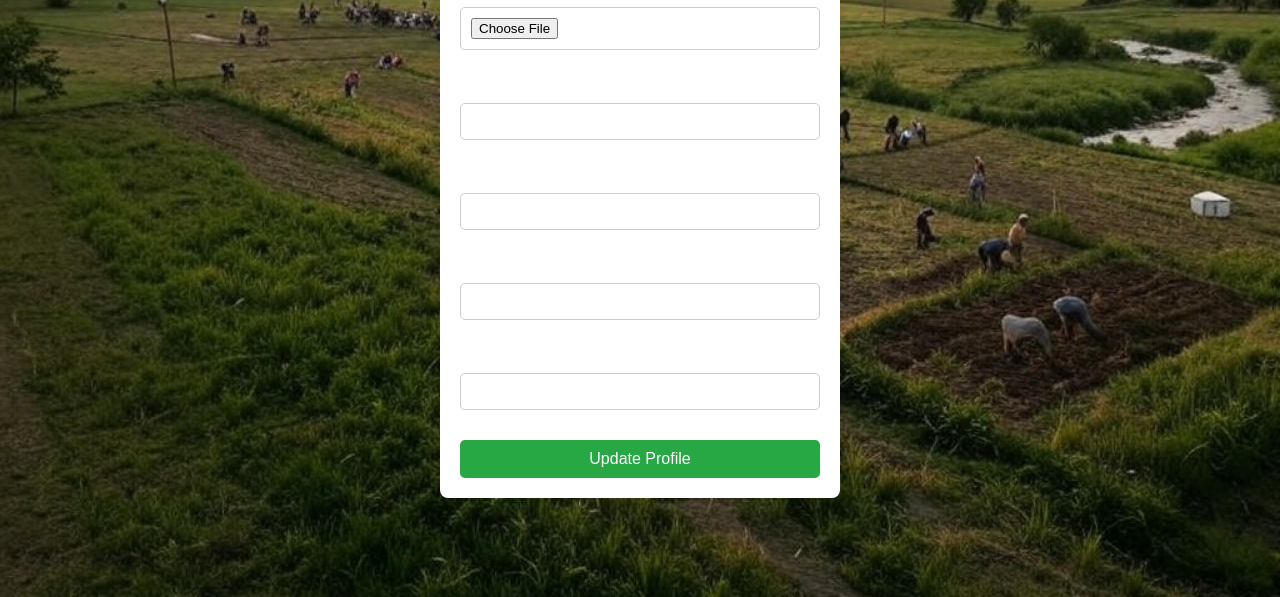
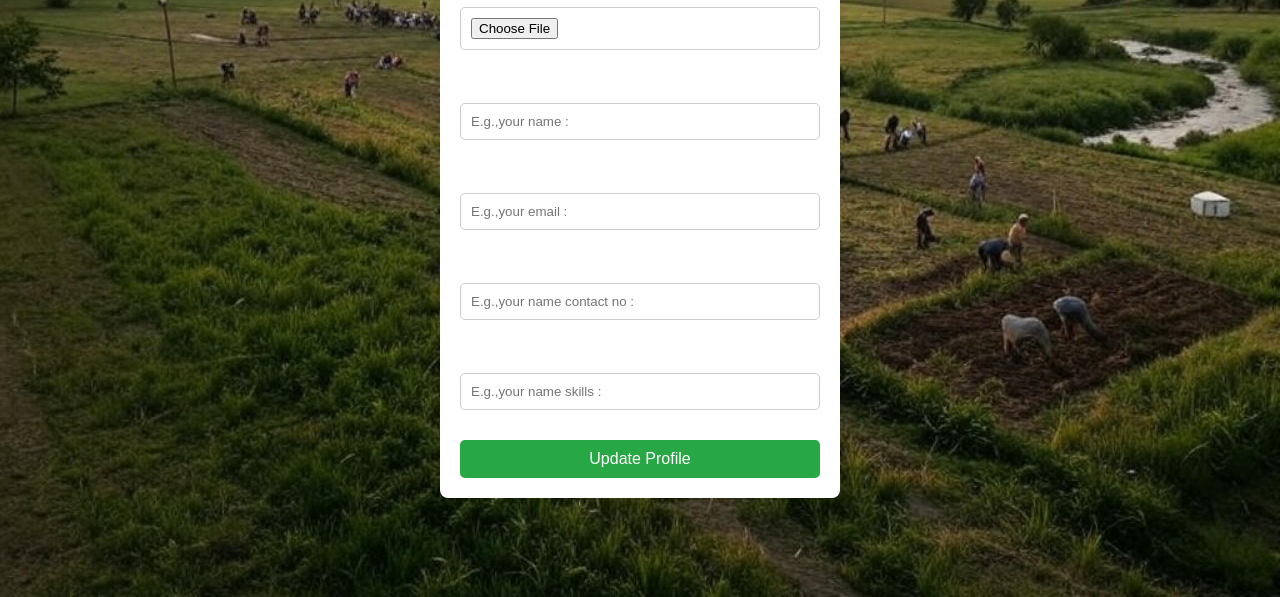
Before and after one commit to pavannimbalkar/REH_project, a plain HTML site: page laborer-profile.html in a window 1280 px wide. Shown: the part 203-800 px from the top of the page. Drawn offline with Linux system fonts and the light colour scheme; files whose address does not match are found by name.

Commit message:
Update laborer-profile.html

```diff
--- a/laborer-profile.html
+++ b/laborer-profile.html
@@ -19,16 +19,16 @@
         <!-- Profile Info -->
         <form id="profileForm">
             <label for="name">Full Name:</label>
-            <input type="text" id="name" name="name" required>
+            <input type="text" id="name" name="name" placeholder="E.g.,your name :" required>
 
             <label for="email">Email:</label>
-            <input type="email" id="email" name="email" required>
+            <input type="email" id="email" name="email" placeholder="E.g.,your email :" required>
 
             <label for="contact">Contact:</label>
-            <input type="tel" id="contact" name="contact" required>
+            <input type="tel" id="contact" name="contact" placeholder="E.g.,your name contact no :" required>
 
             <label for="skills">Skills:</label>
-            <input type="text" id="skills" name="skills" required>
+            <input type="text" id="skills" name="skills" placeholder="E.g.,your name skills :" required>
 
             <button type="submit">Update Profile</button>
         </form>
```
